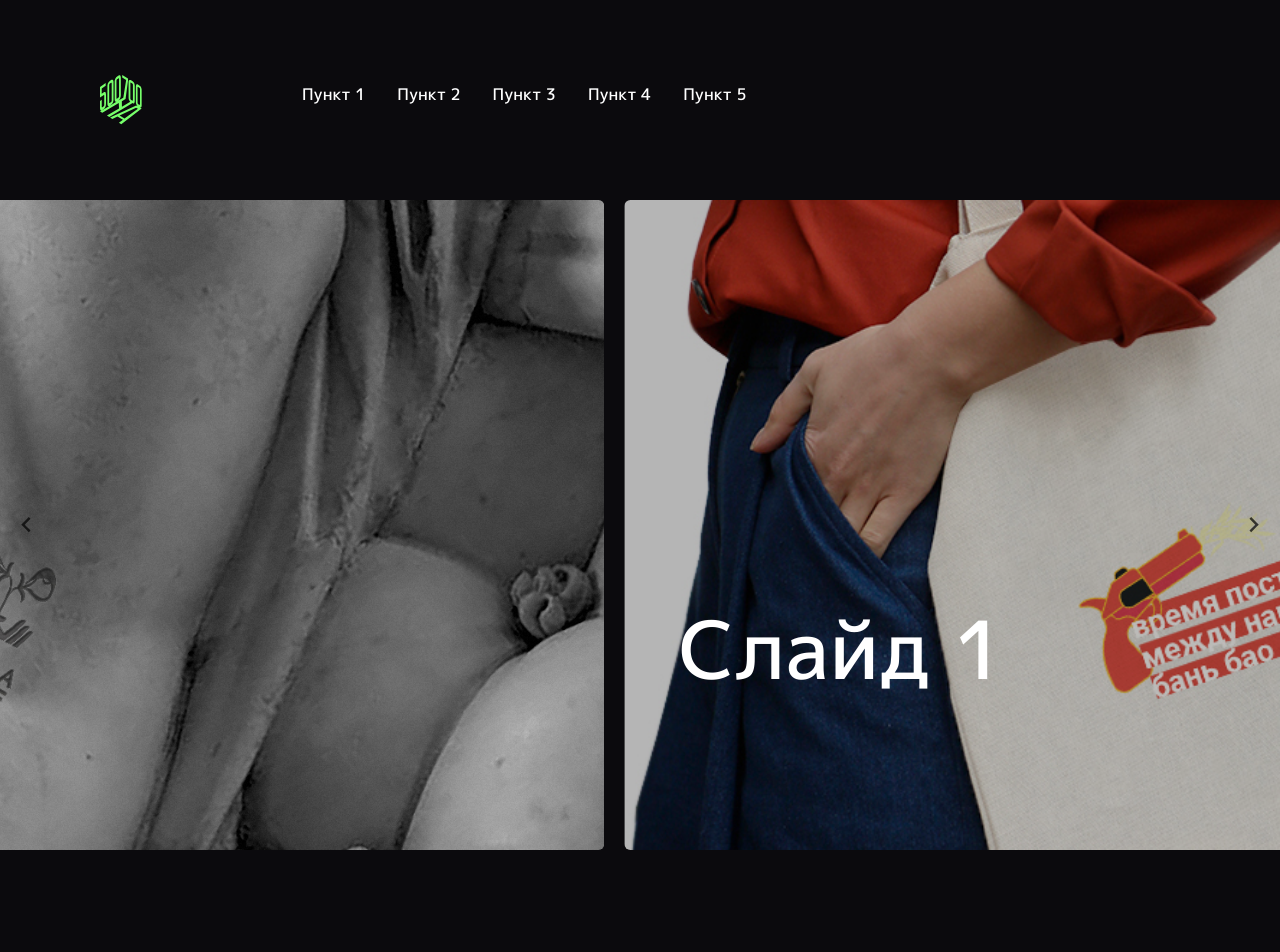
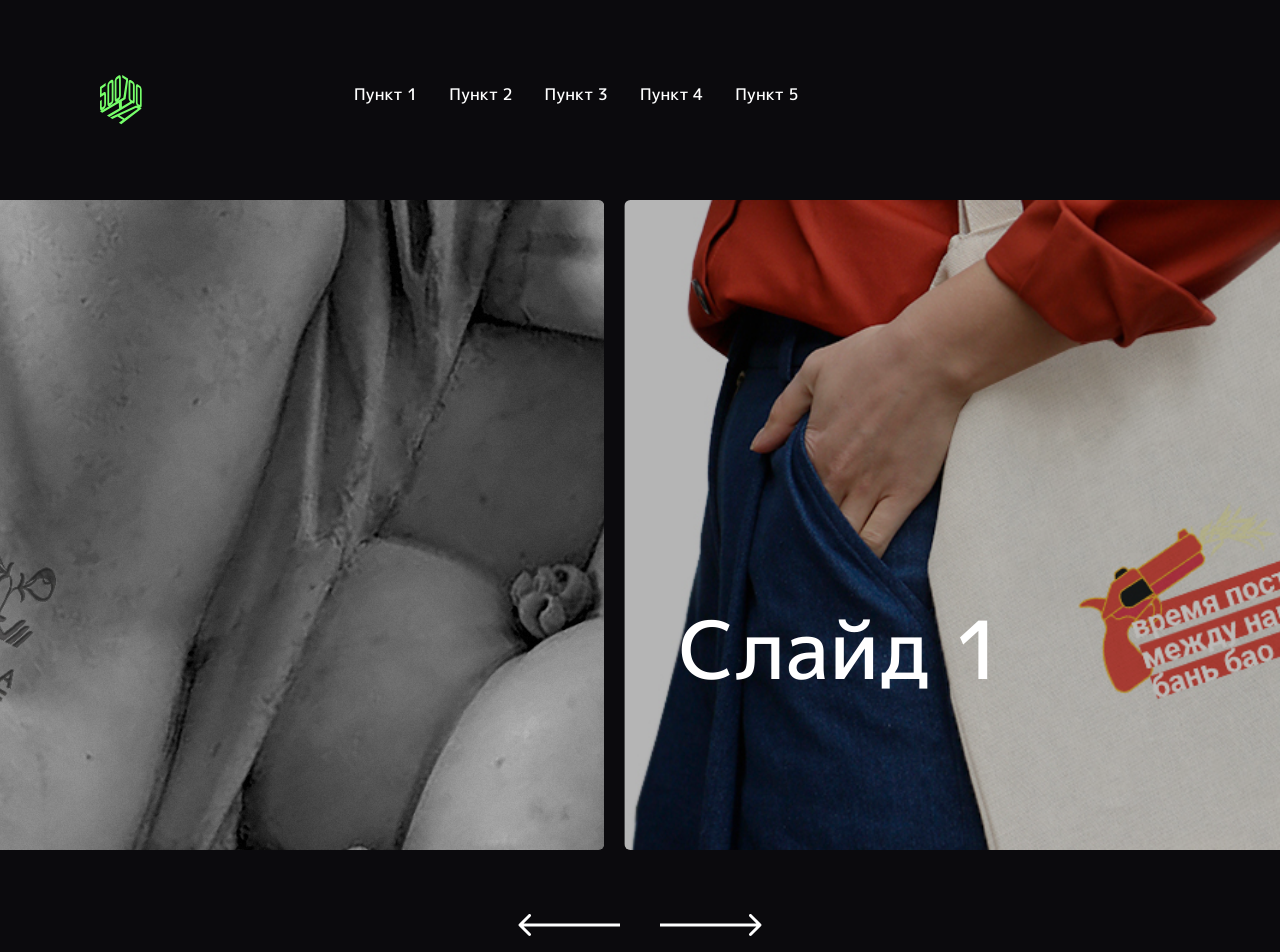
Before and after one commit to flos-mortis/test-assignment, a website: page index.html in a window 1280 px wide. Shown: the top 952 px of the page. Drawn offline with nearby package versions, Linux system fonts and the light colour scheme.

Commit message:
added custom arrows to slider

```diff
--- a/index.html
+++ b/index.html
@@ -9,6 +9,7 @@
         <link rel="stylesheet" type="text/css" href="src/scss/index.css"/>
     </head>
     <body>
+        <div class="overlay"></div>
         <div class="wrapper header-wrap">
             <header>
                 <img class="navbar-logo__image" src="src/images/logo.svg" alt="500na700">
@@ -79,7 +80,6 @@
                         <span class="navbar-aside-icon__span"></span>
                         <span class="navbar-aside-icon__span"></span>
                         <span class="navbar-aside-icon__span"></span>
-                <div class="overlay"></div>
                 </div>
             </header>
         </div>
@@ -101,7 +101,18 @@
                         </li>
                     </ul>
                 </div>
-                <div class="splide__arrows"></div>
+                <div class="splide-custom__arrows">
+                    <button class="splide-custom__arrow--prev splide-custom__arrow">
+                        <svg xmlns="http://www.w3.org/2000/svg" width="118" height="40" viewBox="0 0 118 40" fill="none">
+                            <path d="M0.939339 18.9393C0.353554 19.5251 0.353554 20.4749 0.939339 21.0607L10.4853 30.6066C11.0711 31.1924 12.0208 31.1924 12.6066 30.6066C13.1924 30.0208 13.1924 29.0711 12.6066 28.4853L4.12132 20L12.6066 11.5147C13.1924 10.9289 13.1924 9.97918 12.6066 9.39339C12.0208 8.8076 11.0711 8.8076 10.4853 9.39339L0.939339 18.9393ZM102 18.5L2 18.5L2 21.5L102 21.5L102 18.5Z" fill="currentColor"/>
+                        </svg>
+                    </button>
+                    <button class="splide-custom__arrow--next splide-custom__arrow">
+                        <svg xmlns="http://www.w3.org/2000/svg" width="118" height="40" viewBox="0 0 118 40" fill="none">
+                            <path d="M0.939339 18.9393C0.353554 19.5251 0.353554 20.4749 0.939339 21.0607L10.4853 30.6066C11.0711 31.1924 12.0208 31.1924 12.6066 30.6066C13.1924 30.0208 13.1924 29.0711 12.6066 28.4853L4.12132 20L12.6066 11.5147C13.1924 10.9289 13.1924 9.97918 12.6066 9.39339C12.0208 8.8076 11.0711 8.8076 10.4853 9.39339L0.939339 18.9393ZM102 18.5L2 18.5L2 21.5L102 21.5L102 18.5Z" fill="currentColor"/>
+                        </svg>
+                    </button>
+                </div>
             </section>
             <div class="wrapper">
                 <section class="faq">
--- a/src/js/index.js
+++ b/src/js/index.js
@@ -7,15 +7,19 @@ let splide = new Splide( '.splide', {
     drag      : true,
     autoplay  : true,
     interval  : 3000,
-    classes: {
-		arrows: 'splide__arrows custom-arrows',
-		arrow : 'splide__arrow custom-arrow',
-		prev  : 'splide__arrow--prev custom-arrow-prev',
-		next  : 'splide__arrow--next custom-arrow-next',
-  },
-  } );
+    arrows    : false,
+  } ).mount();
 
-splide.mount();
+const prevBtn = document.querySelector(".splide-custom__arrow--prev");
+const nextBtn = document.querySelector(".splide-custom__arrow--next");
+
+prevBtn.addEventListener("click", e => {
+    splide.go("-1")
+})
+
+nextBtn.addEventListener("click", e => {
+    splide.go("+1")
+})
 
 //аккордеон
 const accordionHeads = document.querySelectorAll(".accordion-header");
--- a/src/scss/index.scss
+++ b/src/scss/index.scss
@@ -84,7 +84,7 @@ ul {
 
 header {
     display: flex;
-    gap: 10rem;
+    gap: 13.25rem;
     padding: 4.6875rem 0;
 
     @include respond-to("medium") {
@@ -101,7 +101,7 @@ header {
     position: fixed;
     background-color: $background-color;
     width: 100vw;
-    z-index: 2;
+    z-index: 5;
     top: 0;
 }
 
@@ -294,17 +294,30 @@ main {
     }
 }
 
-.custom-arrows {
+.splide-custom__arrows {
     display: flex;
     justify-content: center;
-    margin-top: 10px;
+    margin-top: 3.4375rem;
+    gap: 0.5rem;
 }
 
-.custom-arrow {
+.splide-custom__arrow {
     background: none;
-   border: none;
-   cursor: pointer;
-   padding: 0;
+    border: none;
+    cursor: pointer;
+    color: $primary-color;
+
+   &:hover {
+        color: $accent-color;
+   }
+}
+
+.splide-custom__arrow--next {
+    -moz-transform: scale(-1, 1);
+    -webkit-transform: scale(-1, 1);
+    -o-transform: scale(-1, 1);
+    -ms-transform: scale(-1, 1);
+    transform: scale(-1, 1);
 }
 
 .faq {
```
Also changed, not shown: src/scss/index.css.
